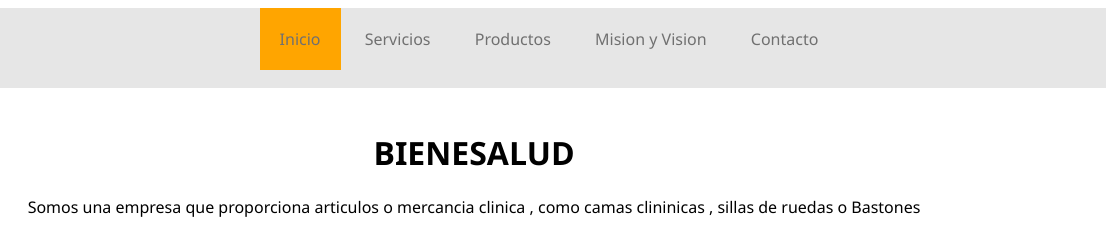
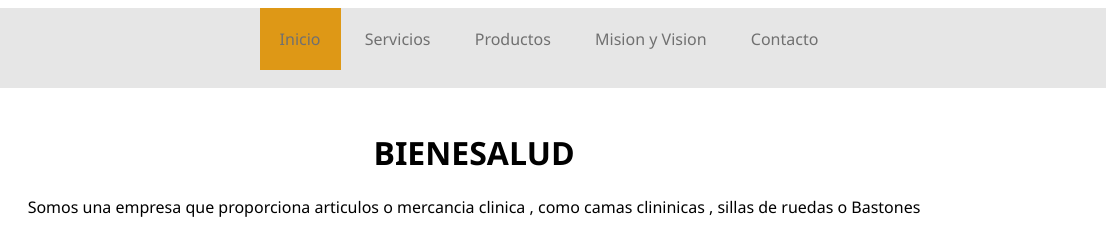
Before and after one commit to LuisEPH/AIEP, a plain HTML site: page Act 3.1/index.html in a window 1280 px wide. In both pictures the pointer is over the link "Inicio". Shown: the top 231 px of the page, 166-1280 px from the left. Drawn offline with Linux system fonts and the light colour scheme.

Commit message:
CSS Basico

```diff
--- a/Act 3.1/style.css
+++ b/Act 3.1/style.css
@@ -11,7 +11,7 @@ header{
     height: 80px;
 }
 .menu li a:hover{
-    background-color: orange;
+    background-color: rgb(222, 152, 22);
 }
 .menu li{
     display: inline-block;
```
